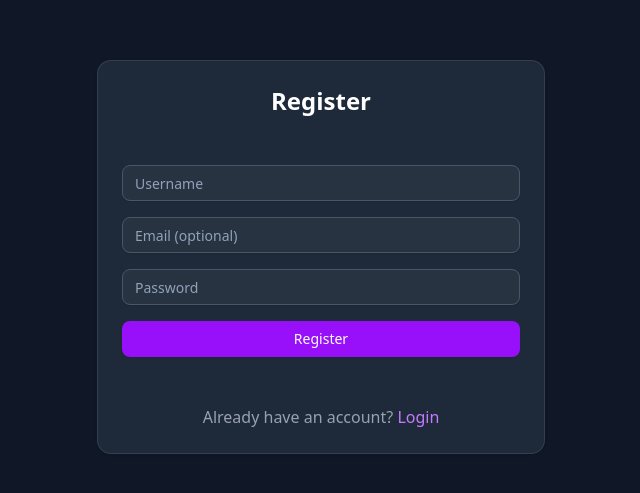
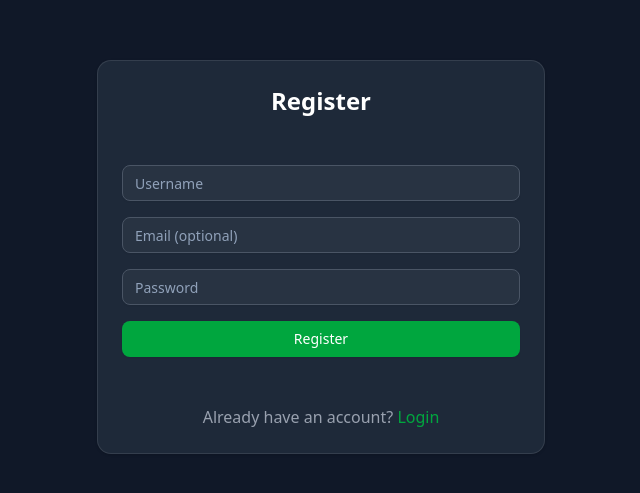
Before and after one commit to Javier1520/share-board, a Next.js app in the folder frontend/: page /register in a window 1280 px wide. Shown: the part 143-636 px from the top of the page, without its empty margins (319-959 px from the left). Built offline with nearby package versions, Linux system fonts and the light colour scheme; no server answers.

Commit message:
change register colors to primary

```diff
--- a/frontend/app/(auth)/register/page.tsx
+++ b/frontend/app/(auth)/register/page.tsx
@@ -73,7 +73,7 @@ export default function RegisterPage() {
           </div>
           <Button
             type="submit"
-            className="w-full bg-purple-600 hover:bg-purple-700"
+            className="w-full hover:opacity-80"
             disabled={isLoading}
           >
             {isLoading ? "Registering..." : "Register"}
@@ -81,7 +81,7 @@ export default function RegisterPage() {
         </form>
         <p className="text-center text-gray-400">
           Already have an account?{" "}
-          <Link href="/login" className="text-purple-400 hover:text-purple-300">
+          <Link href="/login" className="text-primary hover:text-primary/80">
             Login
           </Link>
         </p>
```
